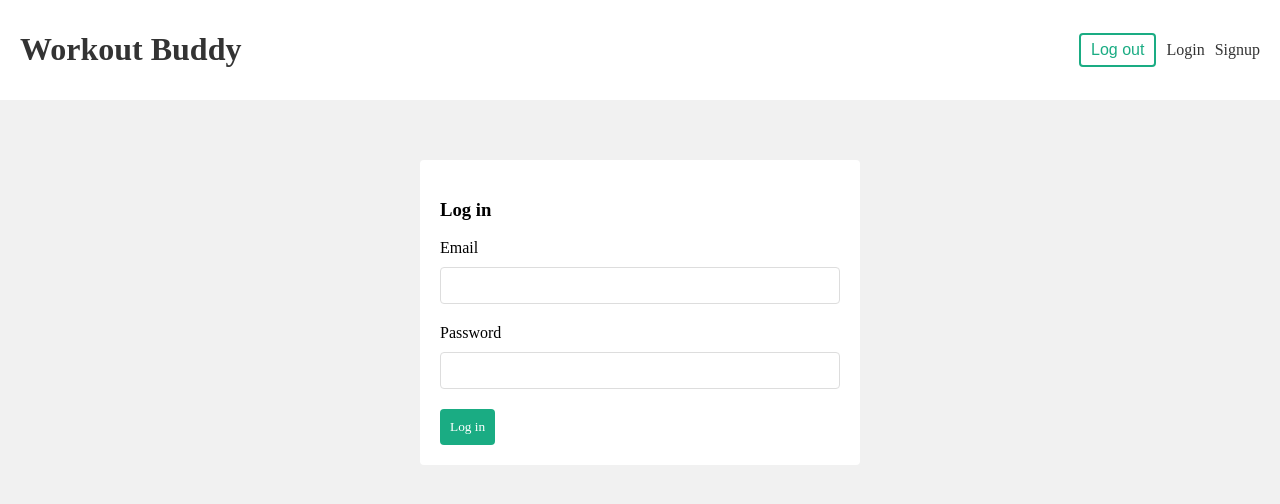
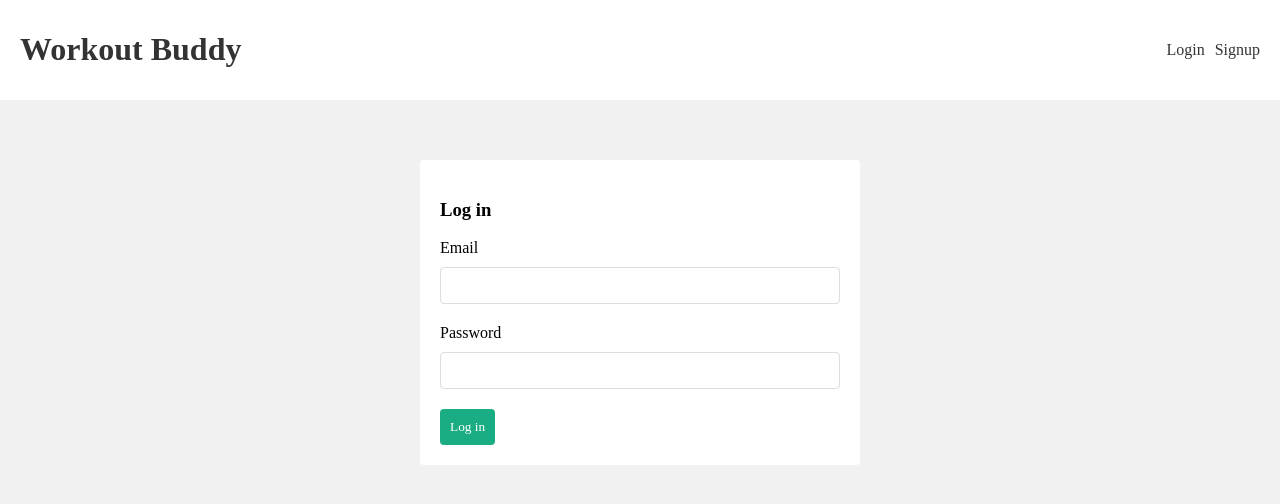
Before and after one commit to Godbrand0/merncrash, a React (Create React App) app in the folder frontend/: page /login in a window 1280 px wide. Shown: the top 504 px of the page. Built offline with nearby package versions, Linux system fonts and the light colour scheme.

Commit message:
feat: updated Navbar component to use AuthContext and display user information

```diff
--- a/frontend/src/components/Navbar.js
+++ b/frontend/src/components/Navbar.js
@@ -1,12 +1,15 @@
 import React from "react";
 import { Link } from "react-router-dom";
 import useLogout from "../hooks/useLogout";
+import { useAuthContext } from "../hooks/useAuthContext";
 
 export default function Navbar() {
   const logout = useLogout();
+  const { user } = useAuthContext();
   const handleClick = () => {
     logout();
   };
+  console.log(user);
   return (
     <header>
       <div className="container">
@@ -14,13 +17,18 @@
           <h1>Workout Buddy</h1>
         </Link>
         <nav>
+          {user && (
             <div>
+              <span>{user.email}</span>
               <button onClick={handleClick}>Log out</button>
             </div>
+          )}
+          {!user && (
             <div>
               <Link to="/login">Login</Link>
               <Link to="/signup">Signup</Link>
             </div>
+          )}
         </nav>
       </div>
     </header>
--- a/frontend/src/context/AuthContext.js
+++ b/frontend/src/context/AuthContext.js
@@ -18,7 +18,7 @@
   });
 
   return (
-    <AuthContext.Provider value={{ state, dispatch }}>
+    <AuthContext.Provider value={{ ...state, dispatch }}>
       {children}
     </AuthContext.Provider>
   );
```
Lines whose indentation alone changed are shown as unchanged.
